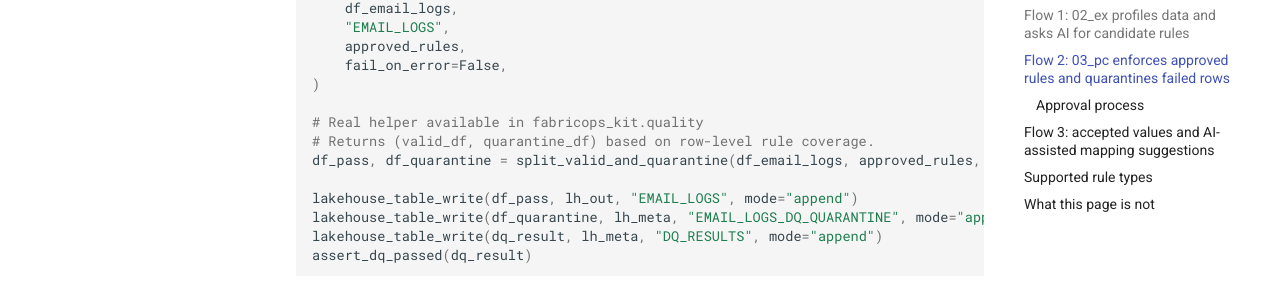
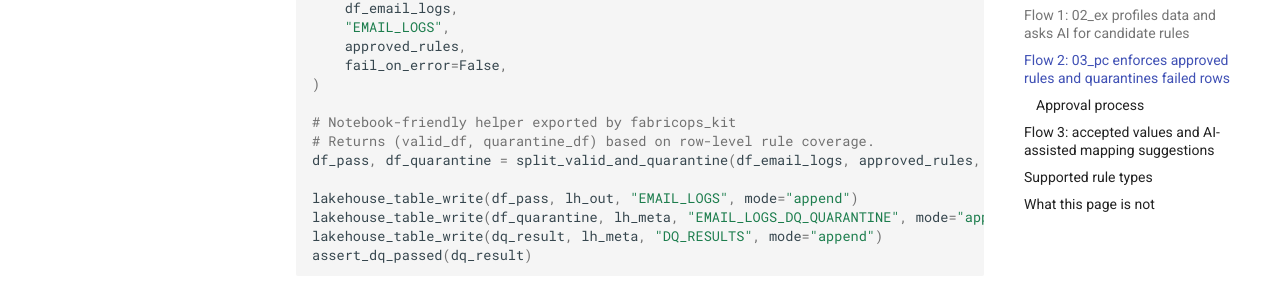
Before and after one commit to Voycepeh/fabric-data-product-framework, an MkDocs documentation site: the page built from docs/data-quality-rules-system.md, in a window 1280 px wide and 900 px high, scrolled down 3760 px. Shown: the part 147-453 px from the top of the window. Built offline with MkDocs 1.6.1 and Material for MkDocs 9.7.7, drawn with Linux system fonts in a browser that asks for light colours; comment, search, counter and statistics services are not loaded.

Commit message:
Polish DQ docs helper source comment

```diff
--- a/docs/data-quality-rules-system.md
+++ b/docs/data-quality-rules-system.md
@@ -149,7 +149,7 @@ dq_result = run_dq_rules(
     fail_on_error=False,
 )
 
-# Real helper available in fabricops_kit.quality
+# Notebook-friendly helper exported by fabricops_kit
 # Returns (valid_df, quarantine_df) based on row-level rule coverage.
 df_pass, df_quarantine = split_valid_and_quarantine(df_email_logs, approved_rules, engine="auto")
 
```
